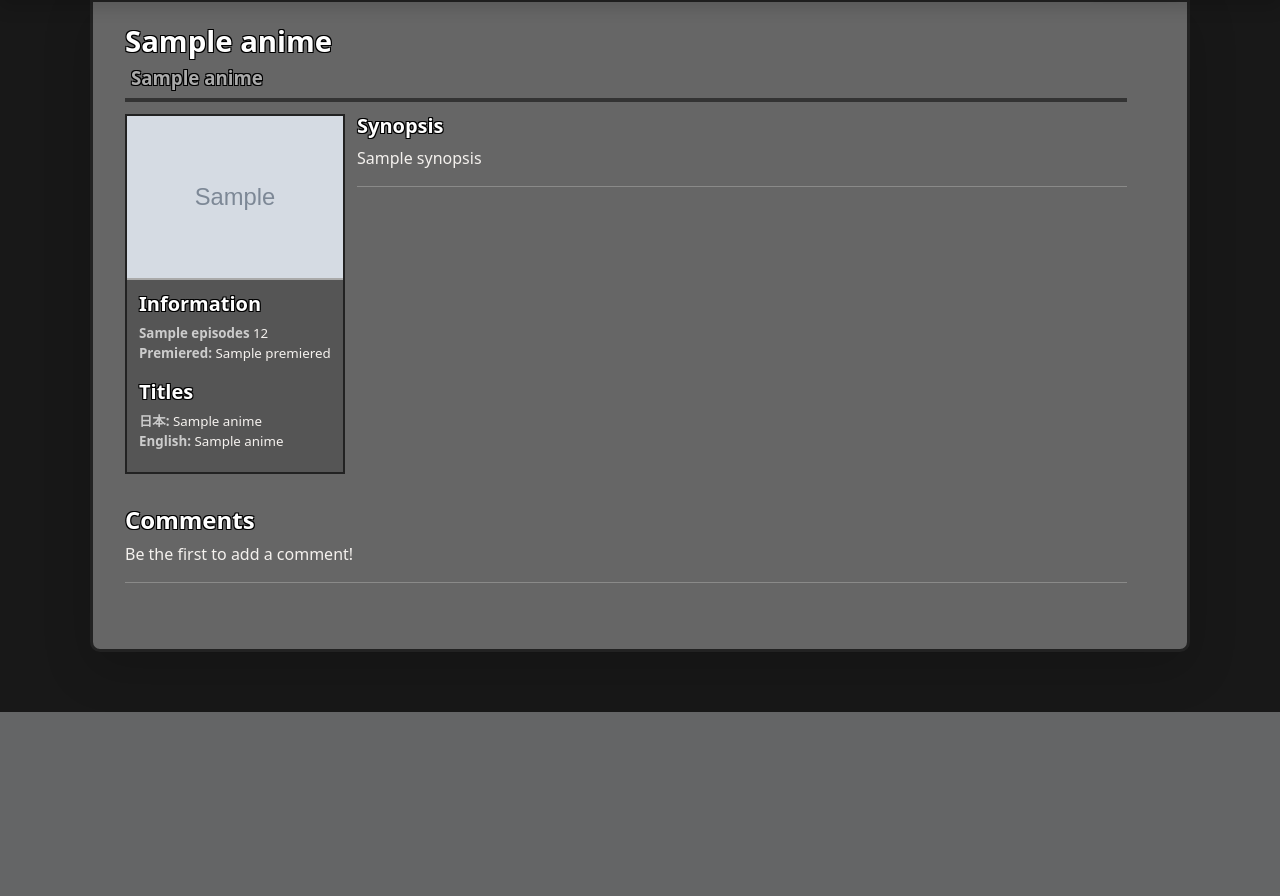
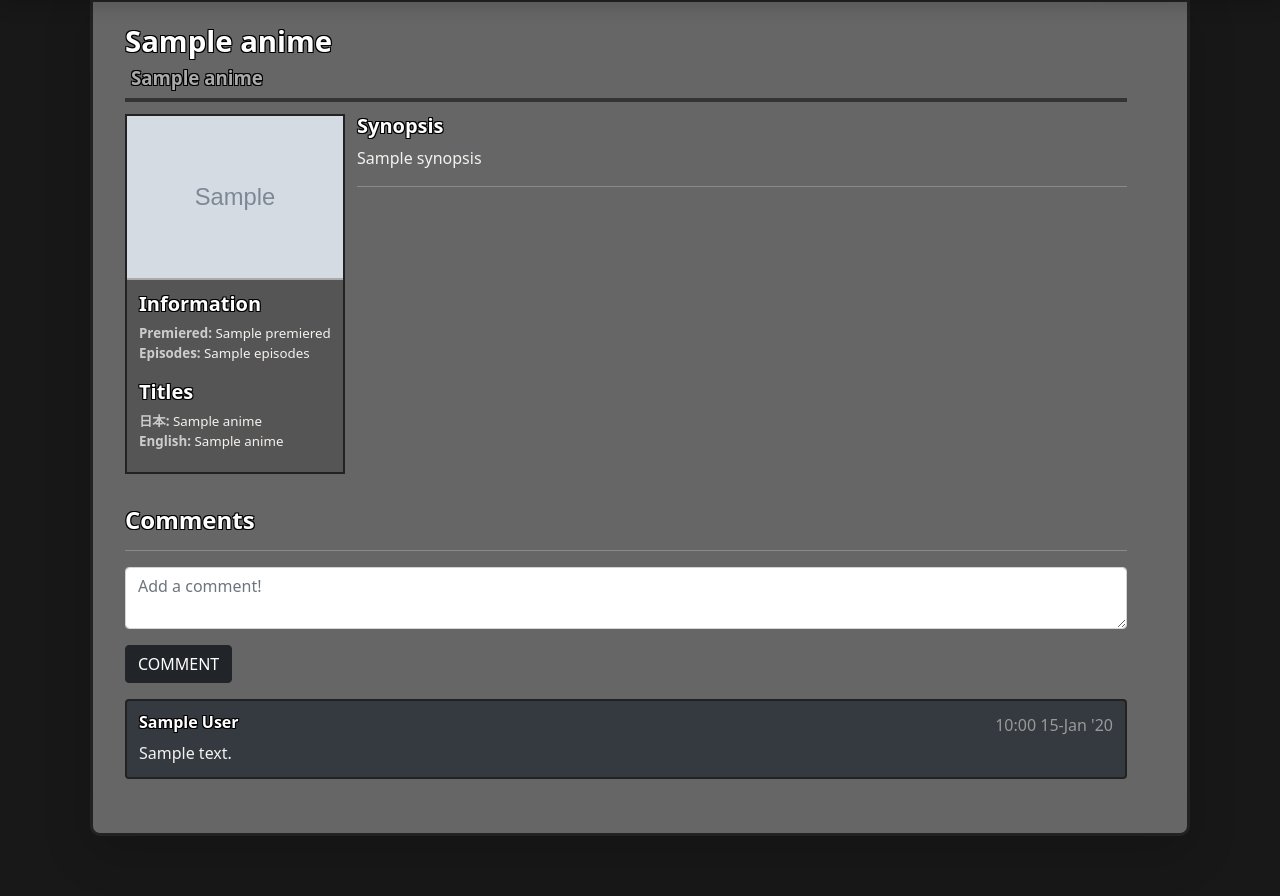
Before and after one commit to DFayro/AnimeRar, a Flask app: template animerar/views/anime/templates/anime_page.html in a window 1280 px wide. Shown: the part 177-1073 px from the top of the page. Before the commit the page ends 889 px from the top, so only its background shows below. Run offline with Flask 2, Linux system fonts and the light colour scheme; the template is opened without the code that fills it: values that come from a table or form of the project are taken from there, most other values are stand-ins (such as "Sample title", 1, 10 or a date in 2020); grey boxes marked "Sample" are stand-in pictures; some libraries are stand-ins or nearby versions; some web fonts are replaced.

Commit message:
[fix]: Anime page fixes and comment timestamps

```diff
--- a/animerar/Models/__init__.py
+++ b/animerar/Models/__init__.py
@@ -25,9 +25,10 @@ class User(Model, UserMixin):
 	first_name = Column(String(28))
 	last_name = Column(String(28))
 
+	password = Column(String(64))
+
 	collected_anime = relationship('Anime', secondary=collected_anime)
-
-	password = Column(String(64))
+	anime_comments = relationship("AnimePageComment", backref="author")
 
 	@classmethod
 	def user_exists(cls, email):
--- a/animerar/db/db_short.py
+++ b/animerar/db/db_short.py
@@ -21,3 +21,4 @@ Integer = db_inst.Integer
 String = db_inst.String
 Float = db_inst.Float
 BLOB = db_inst.BLOB
+DateTime = db_inst.DateTime
--- a/animerar/views/anime/__init__.py
+++ b/animerar/views/anime/__init__.py
@@ -1,12 +1,15 @@
+from datetime import datetime
+
 from flask import Blueprint, abort, redirect, render_template, request, url_for
 from flask_login import current_user, login_required
+from flask_wtf import FlaskForm
 from markupsafe import Markup
 from wtforms import FileField, IntegerField, SelectField, StringField, TextAreaField, validators
 
 from animerar.core import NavBar
 from animerar.core.form import InlineValidatedForm
 from animerar.db import db_inst as db
-from animerar.models.anime import Anime
+from animerar.models.anime import Anime, AnimePageComment
 
 blueprint = Blueprint("anime", __name__, template_folder="templates", static_folder="static")
 
@@ -28,7 +31,12 @@ def index():
 	return render_template("anime_front.html", navbar=navbar, animes=animes)
 
 
-@blueprint.route("/<int:anime_id>")
+class CommentForm(FlaskForm):
+	text = TextAreaField("", render_kw={"class": "form-control", "placeholder": "Add a comment!"},
+						 validators=[validators.DataRequired()])
+
+
+@blueprint.route("/<int:anime_id>", methods=['GET', 'POST'])
 def page(anime_id):
 	anime = Anime.get(id=anime_id)
 
@@ -42,7 +50,20 @@ def page(anime_id):
 			is_liked = True
 
 	navbar = NavBar.default_bar()
-	return render_template("anime_page.html", navbar=navbar, anime=anime, liked=is_liked)
+	comment_form = CommentForm()
+
+	if comment_form.validate_on_submit():
+		comment = AnimePageComment(anime_id=anime.id, author_id=current_user.id, text=comment_form.text.data,
+								   placed_on=datetime.now())
+		anime.comments.append(comment)
+		db.session.commit()
+
+	return render_template(
+		"anime_page.html",
+		navbar=navbar,
+		anime=anime,
+		liked=is_liked,
+		comment_form=comment_form)
 
 
 @blueprint.route("/<int:anime_id>/collect")
@@ -160,6 +181,7 @@ def add():
 			en_title=form.en_title.data,
 			synopsis=form.synopsis.data,
 			premiered=f"{form.premiered_season.data} {form.premiered_year.data}",
+			episodes=form.episodes.data,
 			cover_art=img_data
 		)
 
--- a/animerar/views/anime/static/css/anime_page.css
+++ b/animerar/views/anime/static/css/anime_page.css
@@ -95,3 +95,23 @@
 #info-bar__content b {
 	color: #CCC;
 }
+
+#comment-box {
+}
+
+.comment {
+	padding: 12px;
+	background-color: #606060;
+	border: 2px solid #222;
+	border-radius: 4px;
+	margin-bottom: 4px;
+}
+
+.comment:nth-child(odd) {
+	background-color: #343a40;
+}
+
+.comment__timestamp {
+	float: right;
+	color: #999;
+}
--- a/animerar/views/anime/templates/anime_page.html
+++ b/animerar/views/anime/templates/anime_page.html
@@ -38,12 +38,13 @@
 
 				<h5>Information</h5>
 				<p>
+					<b>Premiered:</b> {{ anime.premiered }}<br/>
 					{% if anime.episodes %}
-						<b>{{ anime.episodes }}</b> 12<br/>
+						<b>Episodes:</b> {{ anime.episodes }}<br/>
 					{% endif %}
-					<b>Premiered:</b> {{ anime.premiered }}<br/>
 				</p>
 
+				{% if anime.jp_title or anime.en_title %}
 					<h5>Titles</h5>
 					<p>
 						{% if anime.jp_title %}
@@ -53,6 +54,7 @@
 							<b>English:</b> {{ anime.en_title }}<br/>
 						{% endif %}
 					</p>
+				{% endif %}
 
 			</div>
 		</div>
@@ -71,7 +73,26 @@
 	</div>
 	<div id="comments">
 		<h4>Comments</h4>
-		Be the first to add a comment!
 		<hr>
+		<form action="" method="post">
+			{{ comment_form.csrf_token }}
+
+			{{ comment_form.text() }}
+			<button type="submit" class="btn btn-dark mb-3 mt-3">COMMENT</button>
+		</form>
+
+		{% if anime.comments %}
+			<div id="comment-box">
+				{% for comment in anime.comments %}
+					<div class="comment">
+						<div class="comment__timestamp">{{ comment.placed_on.strftime('%H:%M %d-%b \'%y') }}</div>
+						<h6>{{ comment.author.display_name }}</h6>
+						{{ comment.text }}
+					</div>
+				{% endfor %}
+			</div>
+		{% else %}
+			<h6><i>Be the first to write a comment!</i></h6>
+		{% endif %}
 	</div>
 {% endblock %}
--- a/animerar/views/home/templates/profile.html
+++ b/animerar/views/home/templates/profile.html
@@ -30,6 +30,10 @@
 				<tr>
 					<td>Anime's saved:</td>
 					<td>{{ anime_collected_count }}</td>
+				</tr>
+				<tr>
+					<td>Comments:</td>
+					<td>{{ anime_comment_count }}</td>
 				</tr>
 			</table>
 		</div>
```
Also changed, not shown: animerar/Models/anime.py (+8 -3 lines), animerar/views/home/__init__.py (+9 -2 lines). Lines whose indentation alone changed are shown as unchanged.
